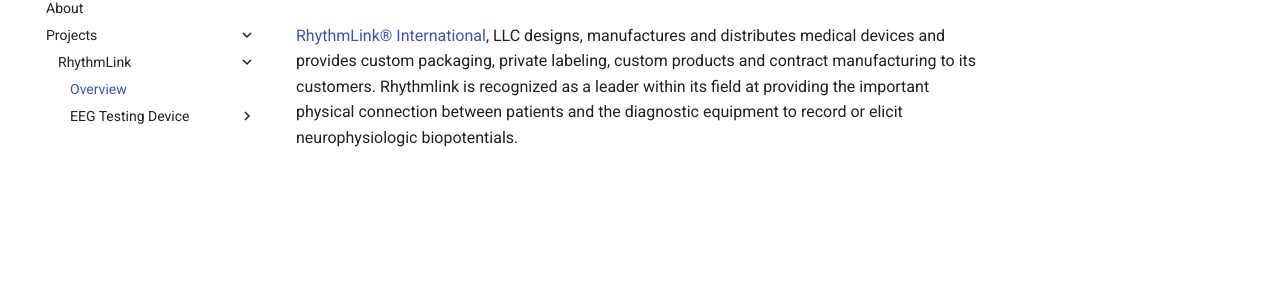
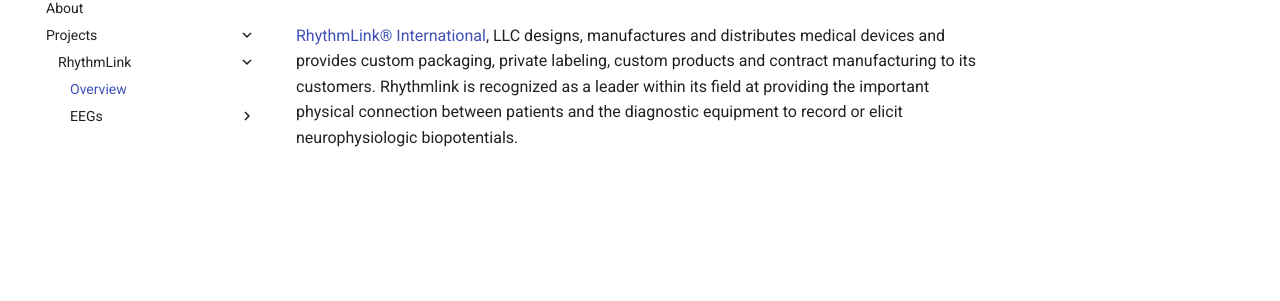
Before and after one commit to adamnstone/DigitalPortfolioWebsite, an MkDocs documentation site: the page built from docs/projects/rhythm-link/rhythm-link.md, in a window 1280 px wide. Shown: the part 157-458 px from the top of the page. Built offline with MkDocs 1.6.1 and Material for MkDocs 9.7.7, drawn with Linux system fonts in a browser that asks for light colours.

Commit message:
EEG page renamed

```diff
--- a/mkdocs.yml
+++ b/mkdocs.yml
@@ -5,7 +5,7 @@
     - Projects:
       - RhythmLink:
         - Overview: projects/rhythm-link/rhythm-link.md
-        - "EEG Testing Device":
+        - "EEGs":
           - Overview: projects/rhythm-link/eeg-testing-device/overview.md
 theme:
   name: material
```
